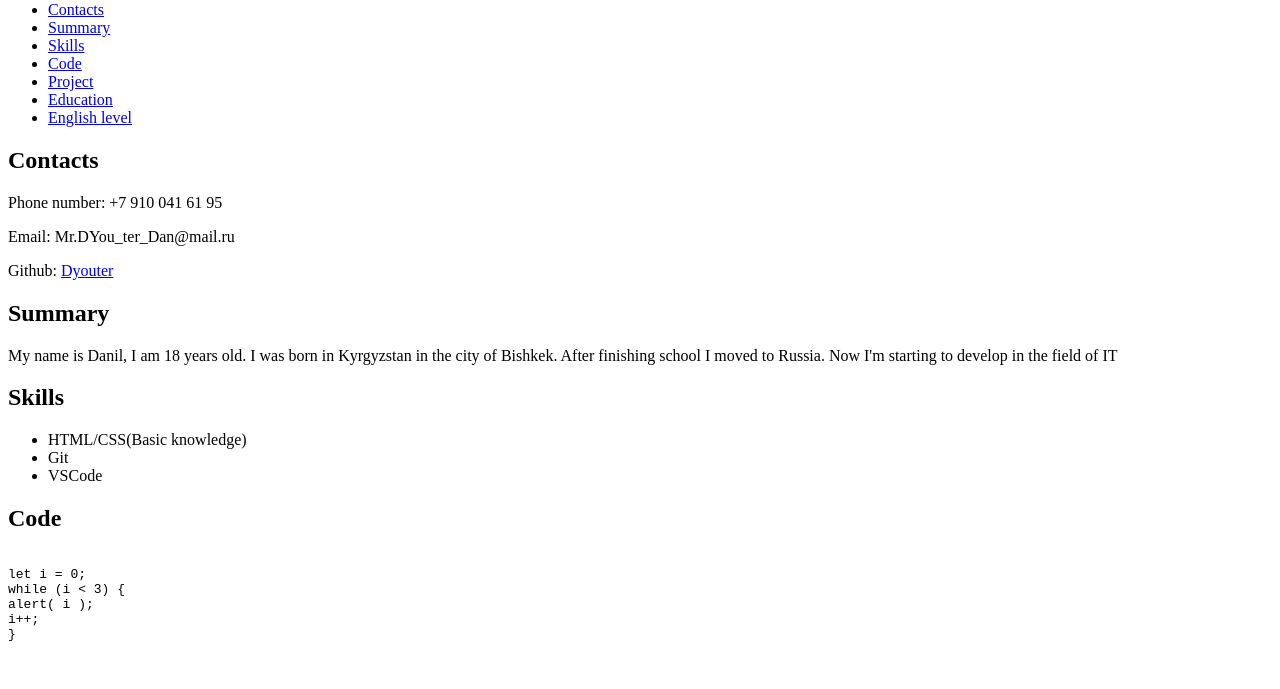
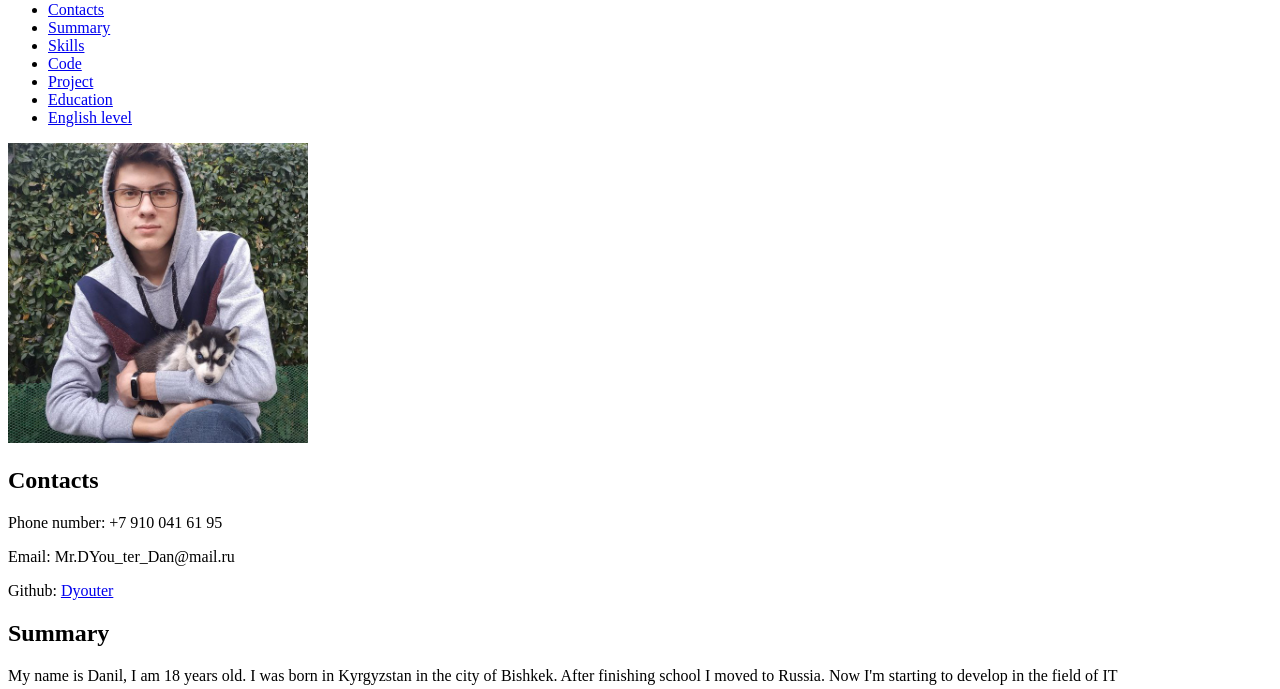
Before and after one commit to Dyouter/rsschool-cv, a plain HTML site: page index.html in a window 1280 px wide. Shown: the part 79-768 px from the top of the page. Drawn offline with Linux system fonts and the light colour scheme.

Commit message:
feat: add photo

```diff
--- a/index.html
+++ b/index.html
@@ -26,6 +26,7 @@
         </header>
         <main>
             <section class="section" id="contacts">
+                <img src="assets/ava.jpg" alt="avatar" width="300" height="300">
                 <h2 class="section-title">Contacts</h2>
                 <p class="section-info">Phone number: +7 910 041 61 95</p>
                 <p class="section-info">Email: Mr.DYou_ter_Dan@mail.ru</p>
```
Also changed, not shown: assets/ava.jpg (added).
